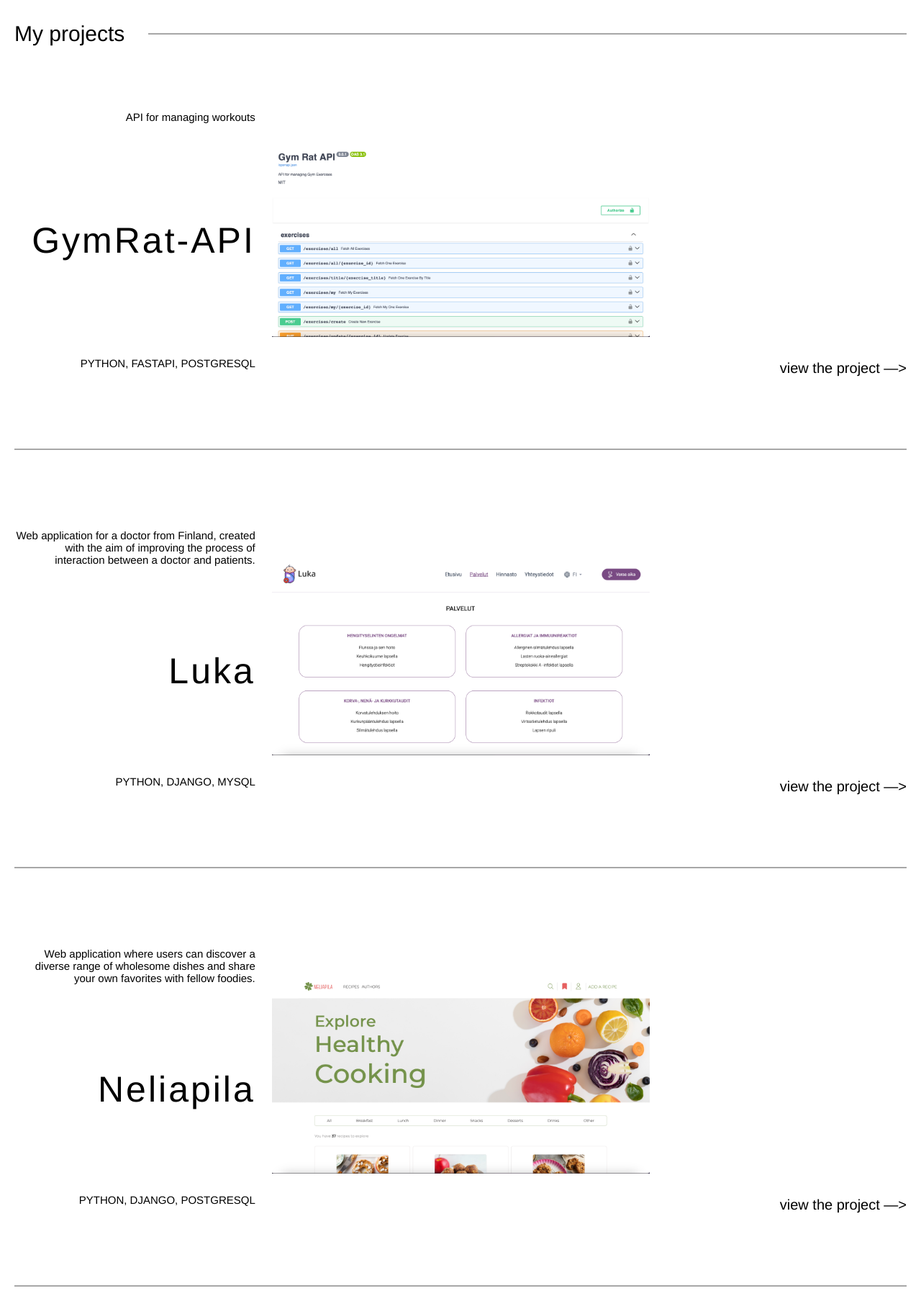
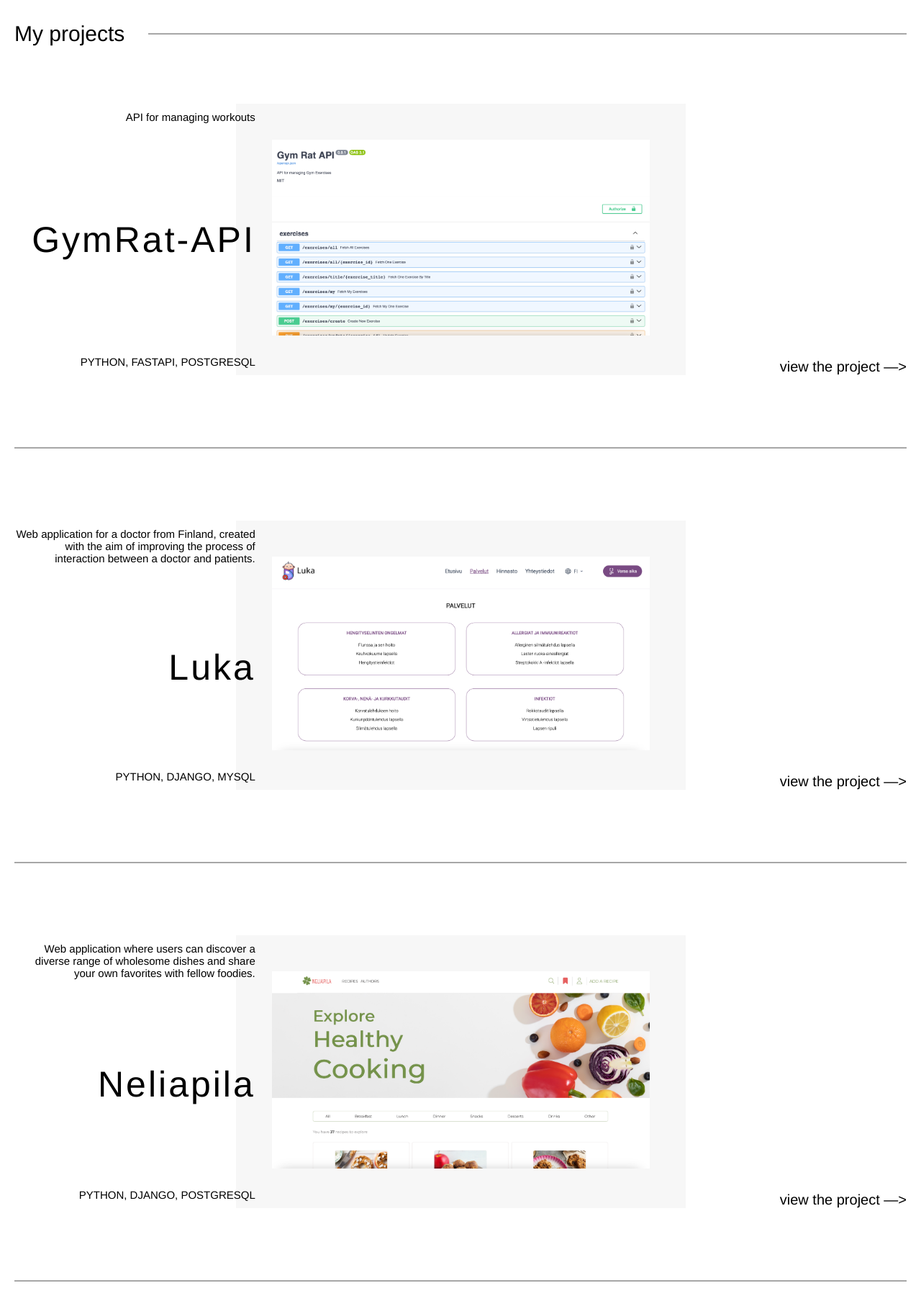
Before and after one commit to dariavarlamovaa/personalwebsiteFlask, a Flask app: page /portfolio in a window 1280 px wide. Shown: the part 120-1920 px from the top of the page at 72% size. Run offline with Flask 3, Linux system fonts and the light colour scheme; data comes from the database, SQL or seed files in the repository.

Commit message:
updated projects styles, added media queries

```diff
--- /dev/null
+++ b/static/css/media_base.css
@@ -0,0 +1,3 @@
+@media screen and (max-width: 1200px) {
+
+}
--- a/static/css/projects.css
+++ b/static/css/projects.css
@@ -17,6 +17,7 @@
 
 .all-projects {
     padding-top: 50px;
+    padding-bottom: 50px;
     display: flex;
     gap: 100px;
     flex-direction: column;
@@ -30,15 +31,11 @@
     box-sizing: border-box;
 }
 
-/*.one-project:nth-child(2n+2) {*/
-/*    flex-direction: row-reverse;*/
-/*}*/
-
 .project-image-div {
     margin: 0 auto;
     padding: 50px;
-    background-color: #A7A7A71;
-    border-radius: 10px;
+    background-color: #f7f7f7;
+    /*background-color: #948f8f;*/
 }
 
 .project-image {
@@ -68,6 +65,10 @@
     bottom: 0;
 }
 
+.project-details a:hover {
+    color: #8e2d2d;
+}
+
 .project-tools {
     text-transform: uppercase;
     font-size: 15px;
--- a/templates/me.html
+++ b/templates/me.html
@@ -130,6 +130,9 @@
                 </div>
             </div>
         </div>
+<!--        <div class="life-outside-work">-->
+<!--            -->
+<!--        </div>-->
     </div>
 </section>
 
--- a/templates/projects.html
+++ b/templates/projects.html
@@ -24,7 +24,9 @@
                     <a href="{{ project.url }}" target="_blank">view the project —></a>
                 </div>
             </div>
+            {% if not loop.last %}
             <div class="line-between-projects line" style="opacity: 1; width: 100%;"></div>
+            {% endif %}
             {% endfor %}
         </div>
 
```
Also changed, not shown: static/images/projects/gymrat.png, static/images/projects/luka.png, static/images/projects/neliapila.png.
